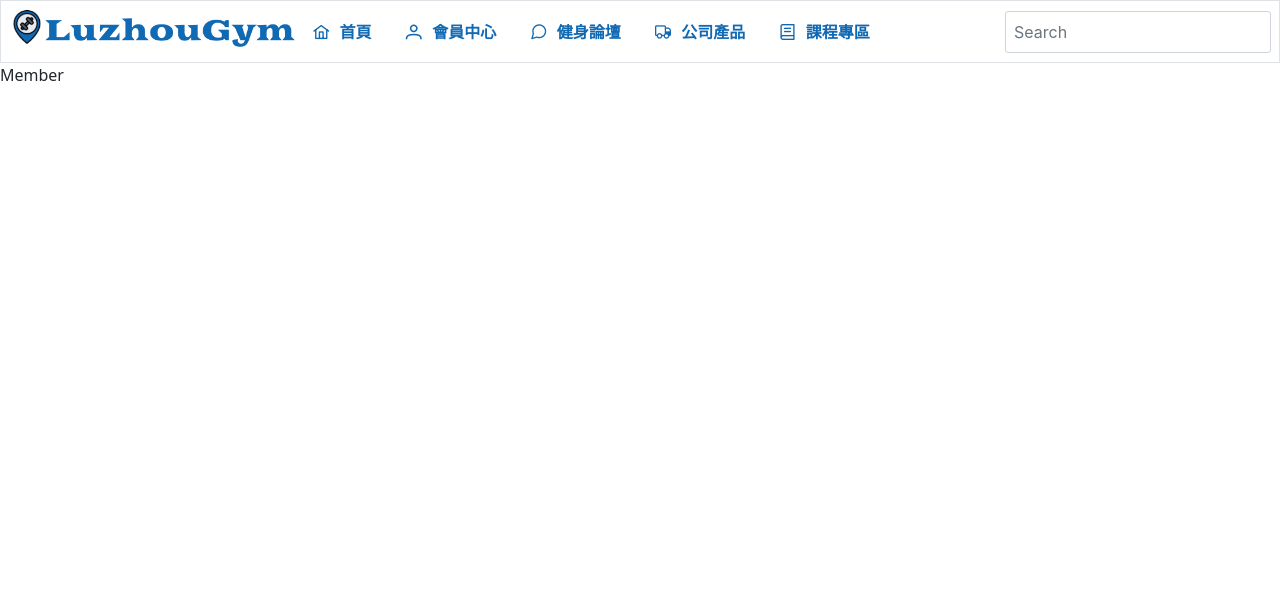
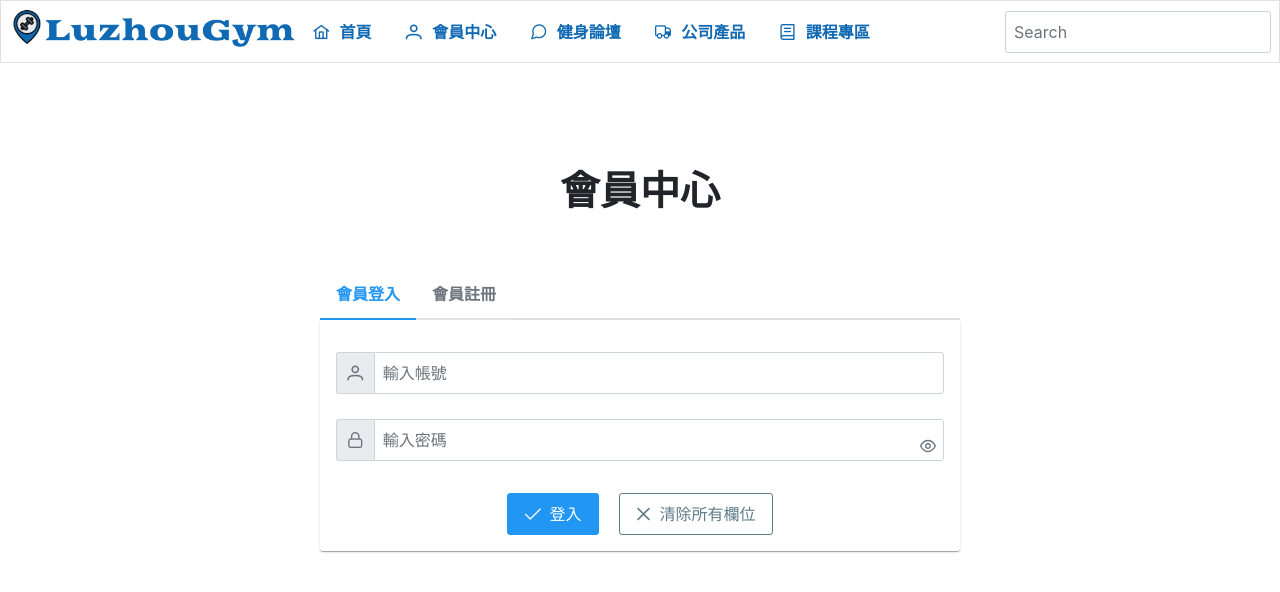
Before and after one commit to kyle0903/LuzhouGym, a React (Create React App) app: page /member in a window 1280 px wide. Shown: the top 592 px of the page. Built offline with nearby package versions, Linux system fonts and the light colour scheme.

Commit message:
Sign up part complete.

```diff
--- a/package.json
+++ b/package.json
@@ -6,7 +6,12 @@
     "@testing-library/jest-dom": "^5.16.5",
     "@testing-library/react": "^13.4.0",
     "@testing-library/user-event": "^13.5.0",
+    "axios": "^1.4.0",
     "bootstrap": "^5.2.3",
+    "cors": "^2.8.5",
+    "express": "^4.18.2",
+    "moment": "^2.29.4",
+    "mysql": "^2.18.1",
     "primeicons": "^6.0.1",
     "primereact": "^9.3.1",
     "react": "^18.2.0",
--- a/src/App.js
+++ b/src/App.js
@@ -9,6 +9,7 @@ import TTest from "./TTest";
 import "./test.css";
 import { BrowserRouter, Route, Routes } from "react-router-dom";
 import Member from "./Member";
+import Login from "./Login";
 const App = () => {
   return (
     <div>
@@ -16,7 +17,7 @@ const App = () => {
         <Navbarr />
         <Routes>
           <Route path="/" element={<MainPage />} />
-          <Route path="/member" element={<Member />} />
+          <Route path="/member" element={<Login />} />
         </Routes>
       </BrowserRouter>
     </div>
--- /dev/null
+++ b/src/Login.js
@@ -0,0 +1,160 @@
+import { React, useState, useEffect } from "react";
+import { InputText } from "primereact/inputtext";
+import { Card } from "primereact/card";
+import { Button } from "primereact/button";
+import { Password } from "primereact/password";
+import { TabMenu } from "primereact/tabmenu";
+import Axios from "axios";
+import moment from "moment";
+function Login() {
+  //密碼的值
+  const [pwd, setPwd] = useState("");
+  const [pwdCheck, setPwdCheck] = useState("");
+  //帳號的值
+  const [user, setUser] = useState("");
+  //e-mail的值
+  const [mail, setMail] = useState("");
+  //會員登入和註冊的選擇值
+  const [activeIndex, setActiveIndex] = useState(0);
+  const [activeIndex2, setActiveIndex2] = useState(0);
+  const items = [{ label: "會員登入" }, { label: "會員註冊" }];
+  //登入和註冊按鈕切換
+  const [btn_footer, setBtnFooter] = useState("登入");
+  //記錄現在時間
+  const currentTime = moment(new Date()).format("YYYY-MM-DD hh:mm:ss");
+  //清除所有欄位
+  function ClearAll() {
+    setPwd("");
+    setPwdCheck("");
+    setUser("");
+    setMail("");
+  }
+  //顯示Card的最尾端按鈕的部分
+  const footer = (
+    <div className="flex flex-wrap justify-content-end gap-2">
+      <Button
+        label={btn_footer}
+        icon="pi pi-check"
+        style={{ marginRight: "20px" }}
+        onClick={() => {
+          CommitData(btn_footer);
+        }}
+      />
+      <Button
+        label="清除所有欄位"
+        icon="pi pi-times"
+        className="p-button-outlined p-button-secondary"
+        onClick={() => {
+          ClearAll();
+        }}
+      />
+    </div>
+  );
+  if (activeIndex != activeIndex2) {
+    if (activeIndex == 1) {
+      setBtnFooter("註冊");
+    } else {
+      setBtnFooter("登入");
+    }
+    setPwd("");
+    setUser("");
+    setActiveIndex2(activeIndex);
+  }
+  function CommitData(btn_footer) {
+    //註冊會員
+    if (btn_footer === "註冊") {
+      if (user === "" || pwd === "" || mail === "") {
+        console.log("有空值未填寫");
+      } else if (pwd !== pwdCheck) {
+        console.log("密碼不同步");
+      } else {
+        Axios.post("http://localhost:8081/api/sign", {
+          user: user,
+          pwd: pwd,
+          mail: mail,
+          currentTime: currentTime,
+        }).then((data) => {
+          console.log(data.data);
+        });
+      }
+    } else {
+      //登入會員
+      console.log("登入中");
+    }
+  }
+  return (
+    <div className="memberLoginCard">
+      <label
+        style={{ fontSize: "40px", fontWeight: "bold", marginBottom: "50px" }}
+      >
+        會員中心
+      </label>
+      <TabMenu
+        model={items}
+        activeIndex={activeIndex}
+        onTabChange={(e) => setActiveIndex(e.index)}
+        style={{ textAlign: "center" }}
+      />
+      <Card footer={footer}>
+        {/* 一般會員登入畫面 */}
+        <div>
+          <div className="p-inputgroup flex-1" style={{ marginBottom: "25px" }}>
+            <span className="p-inputgroup-addon">
+              <i className="pi pi-user"></i>
+            </span>
+            <InputText
+              value={user}
+              placeholder="輸入帳號"
+              onChange={(e) => {
+                setUser(e.target.value);
+              }}
+            />
+          </div>
+          <div className="p-inputgroup flex-1">
+            <span className="p-inputgroup-addon">
+              <i className="pi pi-lock"></i>
+            </span>
+            <Password
+              value={pwd}
+              onChange={(e) => setPwd(e.target.value)}
+              placeholder="輸入密碼"
+              toggleMask
+            />
+          </div>
+        </div>
+        {/* 會員註冊畫面 */}
+        {activeIndex == 1 ? (
+          <div style={{ marginTop: "25px" }}>
+            <div className="p-inputgroup flex-1">
+              <span className="p-inputgroup-addon">
+                <i className="pi pi-lock"></i>
+              </span>
+              <Password
+                value={pwdCheck}
+                onChange={(e) => setPwdCheck(e.target.value)}
+                placeholder="再次確認密碼"
+                toggleMask
+              />
+            </div>
+            <div className="p-inputgroup flex-1" style={{ marginTop: "25px" }}>
+              <span className="p-inputgroup-addon">
+                <i className="pi pi-envelope"></i>
+              </span>
+              <InputText
+                placeholder="輸入電子郵件"
+                value={mail}
+                onChange={(e) => {
+                  setMail(e.target.value);
+                }}
+              />
+            </div>
+          </div>
+        ) : (
+          <div></div>
+        )}
+      </Card>
+    </div>
+  );
+}
+
+export default Login;
--- a/src/Member.js
+++ b/src/Member.js
@@ -1,7 +1,9 @@
-import React from "react";
-
+import React, { useState } from "react";
+import Login from "./Login";
 function Member() {
-  return <div>Member</div>;
+  const [isLogin, setIsLogin] = useState(false);
+  //在這判斷有無登入，如果有就顯示下面畫面，沒有就顯示Login.js
+  return <div>{isLogin ? <Login /> : <div>Member</div>}</div>;
 }
 
 export default Member;
--- a/src/test.css
+++ b/src/test.css
@@ -39,3 +39,10 @@
 .p-card-header img{
     width:90%;
 }
+.memberLoginCard{
+    width:50%;
+    position: absolute;
+    left:25%;
+    top:20%;
+    text-align: center;
+}
```
Also changed, not shown: src/Sign.js (added, +27 -0 lines), src/server/index.js (added, +54 -0 lines), 1 other file (tests, documents, lock files or other folders).
